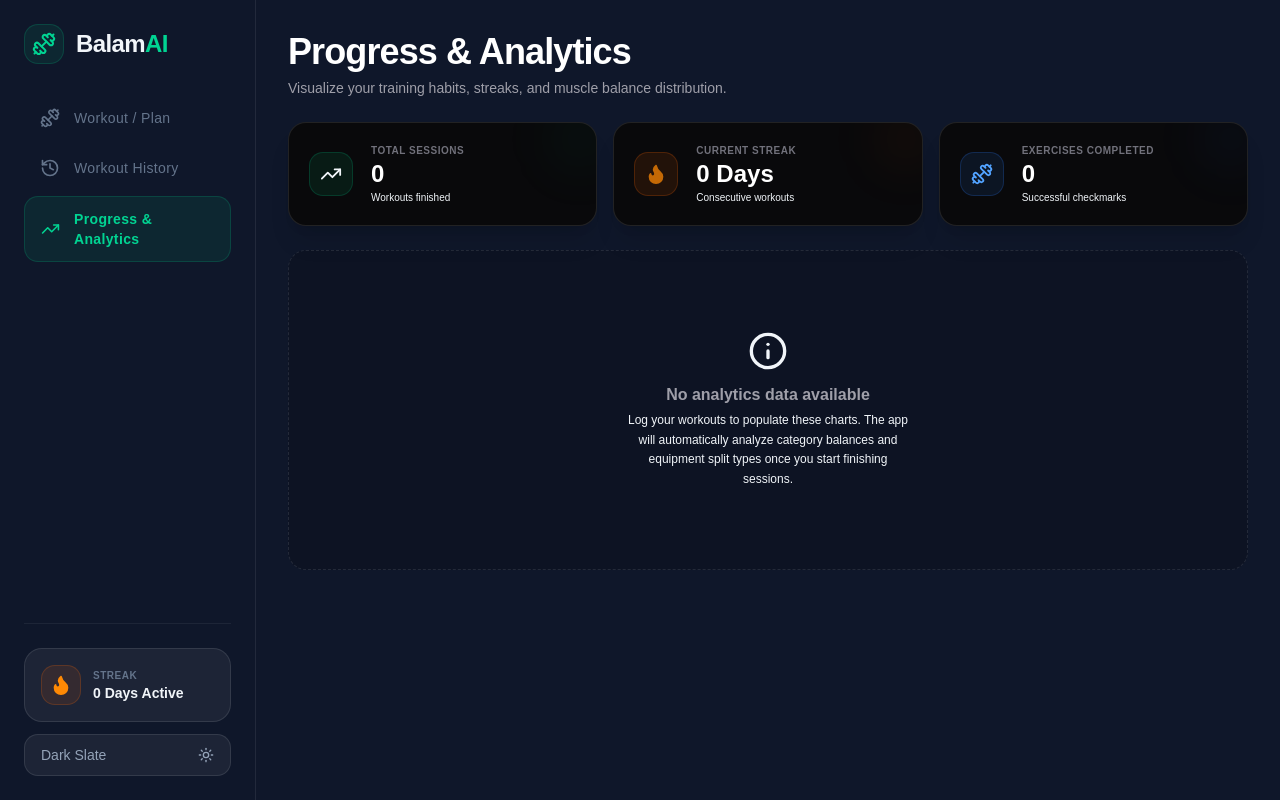
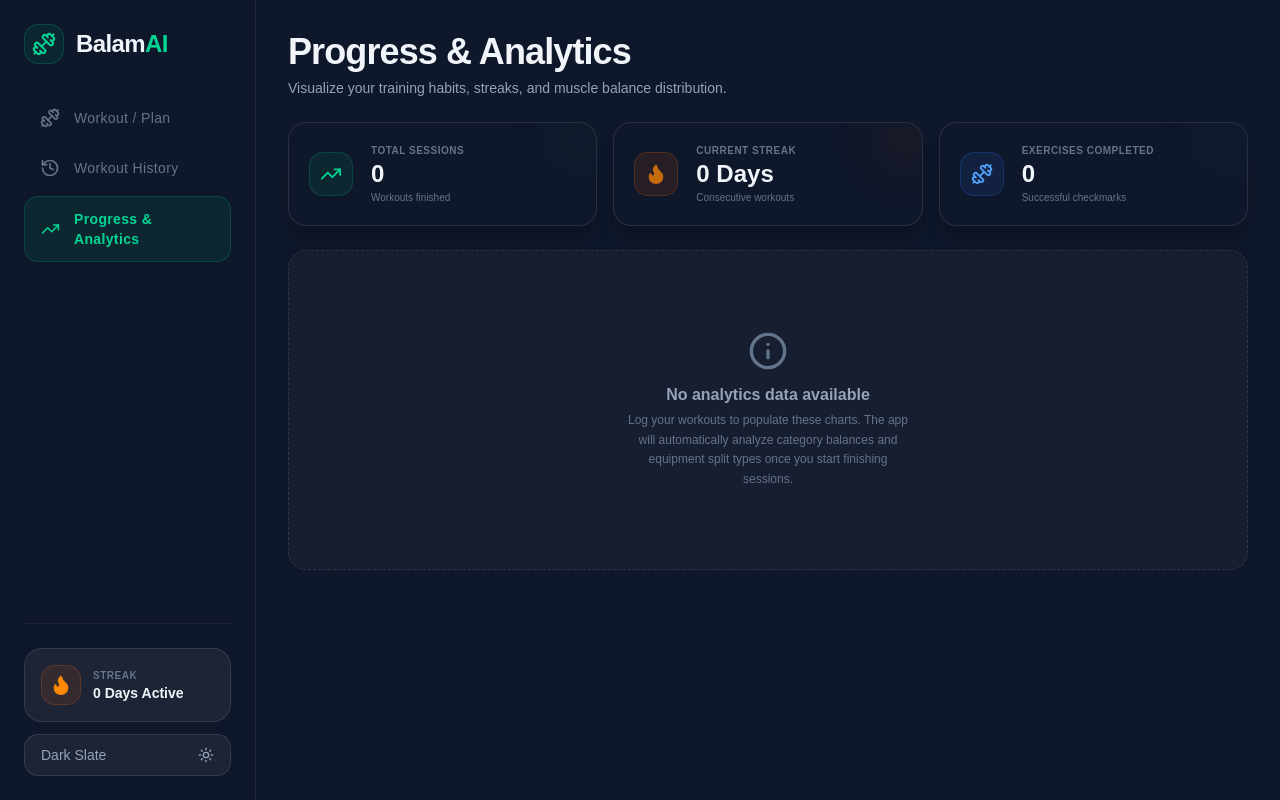
Before and after one commit to unniprem/BalamAI, a React (Vite) app: page /BalamAI/progress in a window 1280 px wide. Built offline with nearby package versions, Linux system fonts and the light colour scheme.

Commit message:
feat: apply theme tokens to History and Progress pages

```diff
--- a/src/pages/Progress.jsx
+++ b/src/pages/Progress.jsx
@@ -77,10 +77,10 @@ export default function Progress() {
     <div className="space-y-6">
       {/* Page Header */}
       <div>
-        <h1 className="text-3xl font-extrabold tracking-tight text-white sm:text-4xl">
+        <h1 className="text-3xl font-extrabold tracking-tight text-app-text sm:text-4xl">
           Progress & Analytics
         </h1>
-        <p className="mt-1.5 text-zinc-400 text-sm">
+        <p className="mt-1.5 text-app-text-2 text-sm">
           Visualize your training habits, streaks, and muscle balance distribution.
         </p>
       </div>
@@ -88,41 +88,41 @@ export default function Progress() {
       {/* Stats Cards Grid */}
       <div className="grid gap-4 sm:grid-cols-3">
         {/* Total Workouts completed */}
-        <div className="rounded-2xl border border-zinc-850 bg-zinc-950 p-5 flex items-center gap-4.5 shadow-xl relative overflow-hidden">
+        <div className="rounded-2xl border border-app-border bg-app-bg p-5 flex items-center gap-4.5 shadow-xl relative overflow-hidden">
           <div className="absolute top-0 right-0 -mt-4 -mr-4 h-16 w-16 rounded-full bg-emerald-500/5 blur-xl pointer-events-none" />
-          <div className="flex h-11 w-11 shrink-0 items-center justify-center rounded-xl bg-emerald-500/10 text-emerald-450 border border-emerald-500/20">
+          <div className="flex h-11 w-11 shrink-0 items-center justify-center rounded-xl bg-emerald-500/10 text-emerald-400 border border-emerald-500/20">
             <TrendingUp className="h-5.5 w-5.5" />
           </div>
           <div>
-            <div className="text-[10px] uppercase tracking-wider text-zinc-500 font-semibold">Total Sessions</div>
-            <div className="text-2xl font-black text-white">{totalWorkouts}</div>
-            <div className="text-[10px] text-zinc-450">Workouts finished</div>
+            <div className="text-[10px] uppercase tracking-wider text-app-text-3 font-semibold">Total Sessions</div>
+            <div className="text-2xl font-black text-app-text">{totalWorkouts}</div>
+            <div className="text-[10px] text-app-text-3">Workouts finished</div>
           </div>
         </div>
 
         {/* Streak card */}
-        <div className="rounded-2xl border border-zinc-850 bg-zinc-950 p-5 flex items-center gap-4.5 shadow-xl relative overflow-hidden">
+        <div className="rounded-2xl border border-app-border bg-app-bg p-5 flex items-center gap-4.5 shadow-xl relative overflow-hidden">
           <div className="absolute top-0 right-0 -mt-4 -mr-4 h-16 w-16 rounded-full bg-orange-500/5 blur-xl pointer-events-none" />
           <div className="flex h-11 w-11 shrink-0 items-center justify-center rounded-xl bg-orange-500/10 text-orange-400 border border-orange-500/20">
             <Flame className="h-5.5 w-5.5 fill-orange-400 animate-pulse" />
           </div>
           <div>
-            <div className="text-[10px] uppercase tracking-wider text-zinc-500 font-semibold">Current Streak</div>
-            <div className="text-2xl font-black text-white">{currentStreak} Days</div>
-            <div className="text-[10px] text-zinc-450">Consecutive workouts</div>
+            <div className="text-[10px] uppercase tracking-wider text-app-text-3 font-semibold">Current Streak</div>
+            <div className="text-2xl font-black text-app-text">{currentStreak} Days</div>
+            <div className="text-[10px] text-app-text-3">Consecutive workouts</div>
           </div>
         </div>
 
         {/* Total Exercises completed */}
-        <div className="rounded-2xl border border-zinc-850 bg-zinc-950 p-5 flex items-center gap-4.5 shadow-xl relative overflow-hidden">
+        <div className="rounded-2xl border border-app-border bg-app-bg p-5 flex items-center gap-4.5 shadow-xl relative overflow-hidden">
           <div className="absolute top-0 right-0 -mt-4 -mr-4 h-16 w-16 rounded-full bg-blue-500/5 blur-xl pointer-events-none" />
           <div className="flex h-11 w-11 shrink-0 items-center justify-center rounded-xl bg-blue-500/10 text-blue-400 border border-blue-500/20">
             <Dumbbell className="h-5.5 w-5.5" />
           </div>
           <div>
-            <div className="text-[10px] uppercase tracking-wider text-zinc-500 font-semibold">Exercises Completed</div>
-            <div className="text-2xl font-black text-white">{totalExercisesCompleted}</div>
-            <div className="text-[10px] text-zinc-450">Successful checkmarks</div>
+            <div className="text-[10px] uppercase tracking-wider text-app-text-3 font-semibold">Exercises Completed</div>
+            <div className="text-2xl font-black text-app-text">{totalExercisesCompleted}</div>
+            <div className="text-[10px] text-app-text-3">Successful checkmarks</div>
           </div>
         </div>
       </div>
@@ -130,15 +130,15 @@ export default function Progress() {
       {workouts.length > 0 ? (
         <div className="grid gap-6 md:grid-cols-2">
           {/* Category split distributions */}
-          <div className="rounded-2xl border border-zinc-850 bg-zinc-950 p-5 shadow-xl space-y-4">
-            <div className="flex items-center gap-2 border-b border-zinc-900 pb-3">
+          <div className="rounded-2xl border border-app-border bg-app-bg p-5 shadow-xl space-y-4">
+            <div className="flex items-center gap-2 border-b border-app-border-subtle pb-3">
               <BarChart3 className="h-5 w-5 text-emerald-400" />
-              <h2 className="text-base font-bold text-white uppercase tracking-wider">
+              <h2 className="text-base font-bold text-app-text uppercase tracking-wider">
                 Category Distribution
               </h2>
             </div>
 
-            <p className="text-xs text-zinc-400 leading-relaxed">
+            <p className="text-xs text-app-text-2 leading-relaxed">
               Maintains balanced exercise targets. Ideally, keep an even split between categories to avoid imbalances.
             </p>
 
@@ -152,13 +152,13 @@ export default function Progress() {
                 return (
                   <div key={cat} className="space-y-1">
                     <div className="flex justify-between text-xs">
-                      <span className="font-semibold text-zinc-300 capitalize">{cat}</span>
-                      <span className="text-zinc-500">
+                      <span className="font-semibold text-app-text-2 capitalize">{cat}</span>
+                      <span className="text-app-text-3">
                         {count} ({percent}%)
                       </span>
                     </div>
 
-                    <div className="h-3 w-full rounded-full bg-zinc-900 border border-zinc-850 overflow-hidden">
+                    <div className="h-3 w-full rounded-full bg-app-surface-2 border border-app-border overflow-hidden">
                       <div
                         className={`h-full ${categoryColors[cat]} transition-all duration-500`}
                         style={{ width: `${percent}%` }}
@@ -171,15 +171,15 @@ export default function Progress() {
           </div>
 
           {/* Equipment distribution */}
-          <div className="rounded-2xl border border-zinc-850 bg-zinc-950 p-5 shadow-xl space-y-4">
-            <div className="flex items-center gap-2 border-b border-zinc-900 pb-3">
+          <div className="rounded-2xl border border-app-border bg-app-bg p-5 shadow-xl space-y-4">
+            <div className="flex items-center gap-2 border-b border-app-border-subtle pb-3">
               <PieChart className="h-5 w-5 text-emerald-400" />
-              <h2 className="text-base font-bold text-white uppercase tracking-wider">
+              <h2 className="text-base font-bold text-app-text uppercase tracking-wider">
                 Equipment Usage
               </h2>
             </div>
 
-            <p className="text-xs text-zinc-400 leading-relaxed">
+            <p className="text-xs text-app-text-2 leading-relaxed">
               Track what equipment type you rely on most. Helpful for adapting splits to barbell, dumbbell or bodyweight.
             </p>
 
@@ -193,13 +193,13 @@ export default function Progress() {
                 return (
                   <div key={eq} className="space-y-1">
                     <div className="flex justify-between text-xs">
-                      <span className="font-semibold text-zinc-300 capitalize">{eq}</span>
-                      <span className="text-zinc-500">
+                      <span className="font-semibold text-app-text-2 capitalize">{eq}</span>
+                      <span className="text-app-text-3">
                         {count} ({percent}%)
                       </span>
                     </div>
 
-                    <div className="h-3 w-full rounded-full bg-zinc-900 border border-zinc-850 overflow-hidden">
+                    <div className="h-3 w-full rounded-full bg-app-surface-2 border border-app-border overflow-hidden">
                       <div
                         className={`h-full ${equipmentColors[eq]} transition-all duration-500`}
                         style={{ width: `${percent}%` }}
@@ -213,10 +213,10 @@ export default function Progress() {
         </div>
       ) : (
         /* Empty analytics state */
-        <div className="flex flex-col items-center justify-center py-20 text-center border border-dashed border-zinc-850 rounded-2xl bg-zinc-950/20">
-          <Info className="h-10 w-10 text-zinc-650 mb-3" />
-          <h3 className="text-base font-bold text-zinc-400">No analytics data available</h3>
-          <p className="text-xs text-zinc-550 max-w-xs mt-1 leading-relaxed px-4">
+        <div className="flex flex-col items-center justify-center py-20 text-center border border-dashed border-app-border rounded-2xl bg-app-surface-dim">
+          <Info className="h-10 w-10 text-app-text-3 mb-3" />
+          <h3 className="text-base font-bold text-app-text-2">No analytics data available</h3>
+          <p className="text-xs text-app-text-3 max-w-xs mt-1 leading-relaxed px-4">
             Log your workouts to populate these charts. The app will automatically analyze category balances and equipment split types once you start finishing sessions.
           </p>
         </div>
```
Also changed, not shown: src/pages/History.jsx (+28 -28 lines).
